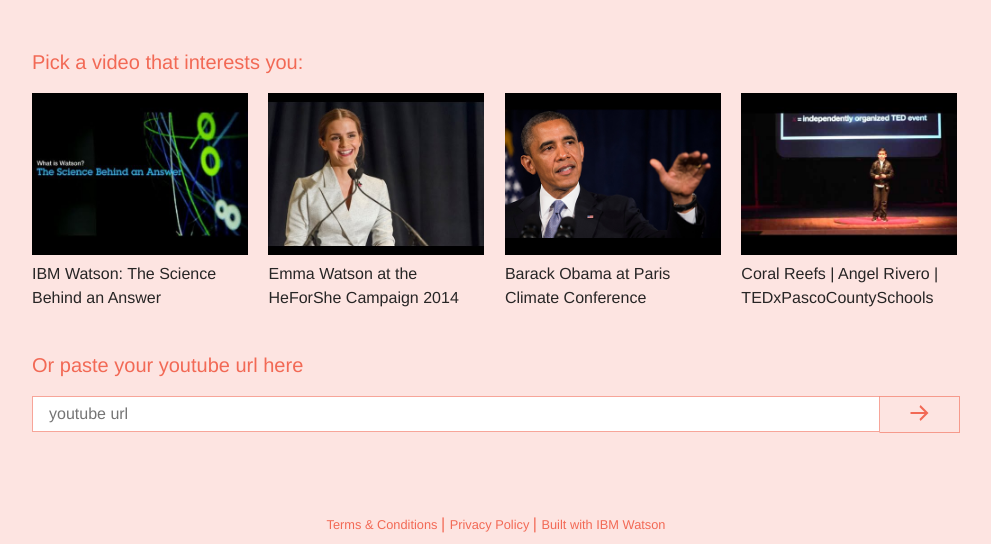
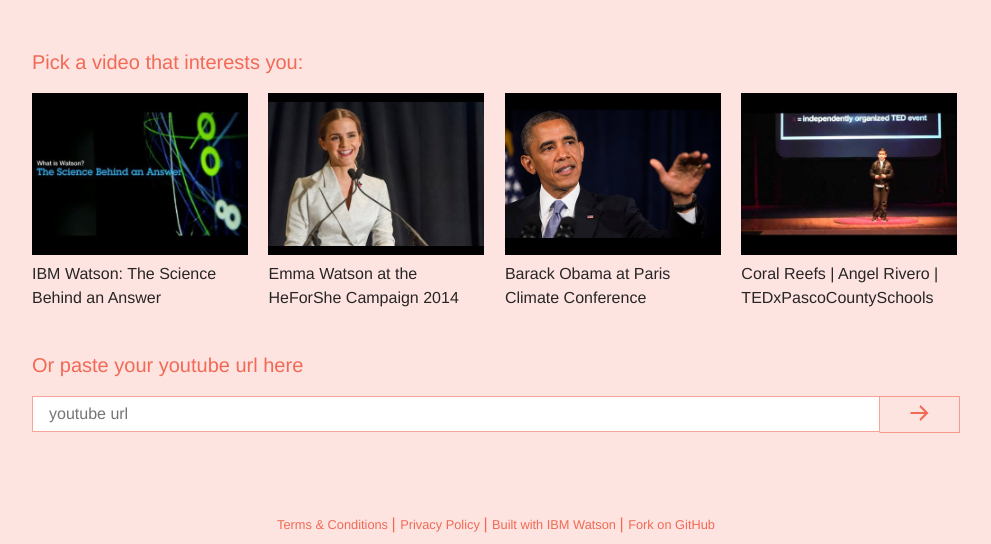
Before and after one commit to germanattanasio/audio-analysis, a Node server app: page / in a window 1280 px wide. Shown: the part 358-902 px from the top of the page, without its empty margins (144-1135 px from the left). Run offline with Node 20, Linux system fonts and the light colour scheme; some libraries are stand-ins or nearby versions.

Commit message:
add fork on github link

```diff
--- a/views/dashboard.ejs
+++ b/views/dashboard.ejs
@@ -238,6 +238,9 @@
         </a> |
         <a class="footer--legal-link" href="http://www.ibm.com/smarterplanet/us/en/ibmwatson/developercloud/" target="_blank">
           Built with IBM Watson
+        </a> |
+        <a class="footer--legal-link" href="https://github.com/watson-developer-cloud/audio-analysis-application-starter-kit" target="_blank">
+          Fork on GitHub
         </a>
       </div>
     </div>
--- a/views/index.ejs
+++ b/views/index.ejs
@@ -94,9 +94,12 @@
         <a class="footer--legal-link" href="http://www.ibm.com/privacy/us/en/" target="_blank">
            Privacy Policy
          </a> |
-         <a class="footer--legal-link" href="http://www.ibm.com/smarterplanet/us/en/ibmwatson/developercloud/" target="_blank">
+        <a class="footer--legal-link" href="http://www.ibm.com/smarterplanet/us/en/ibmwatson/developercloud/" target="_blank">
             Built with IBM Watson
-          </a>
+          </a> |
+        <a class="footer--legal-link" href="https://github.com/watson-developer-cloud/audio-analysis-application-starter-kit" target="_blank">
+             Fork on GitHub
+           </a>
 
       </div>
 
```
